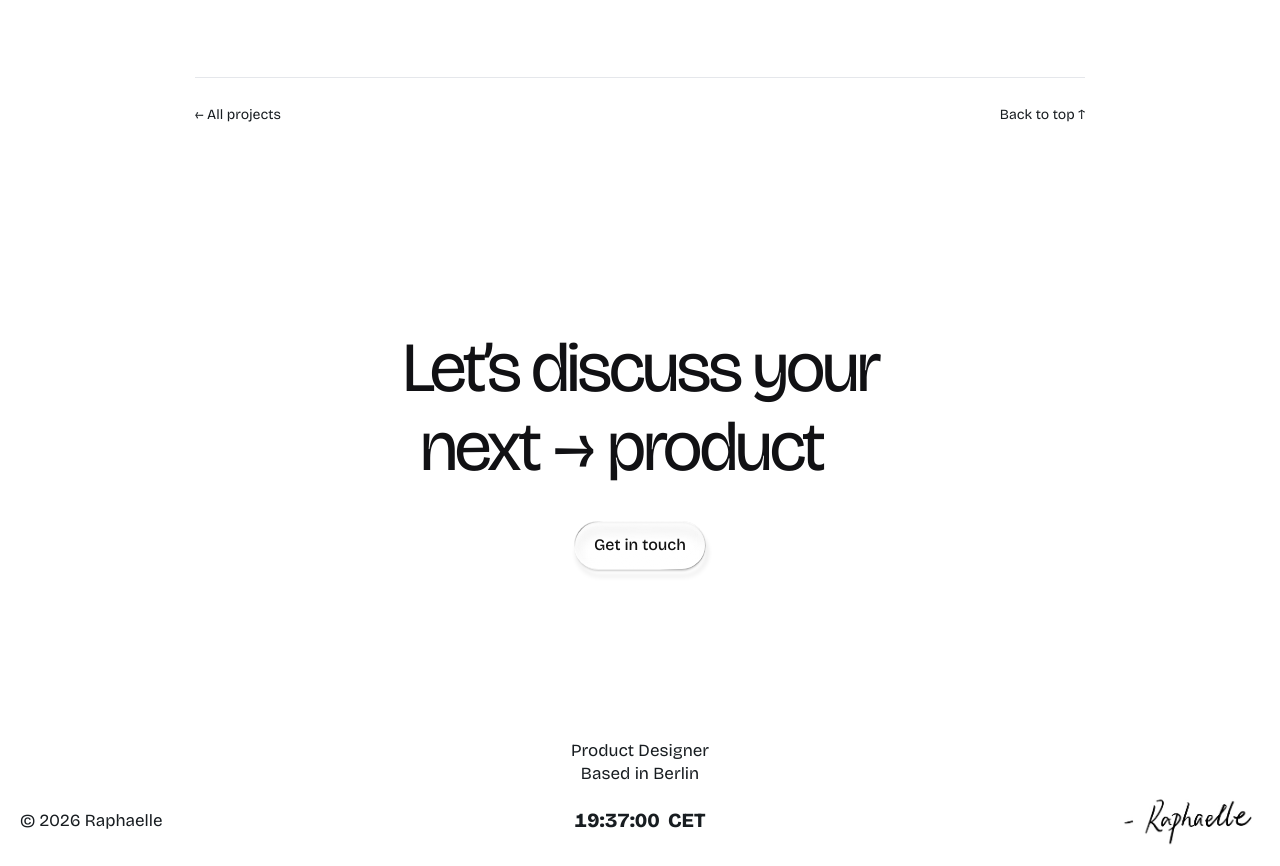
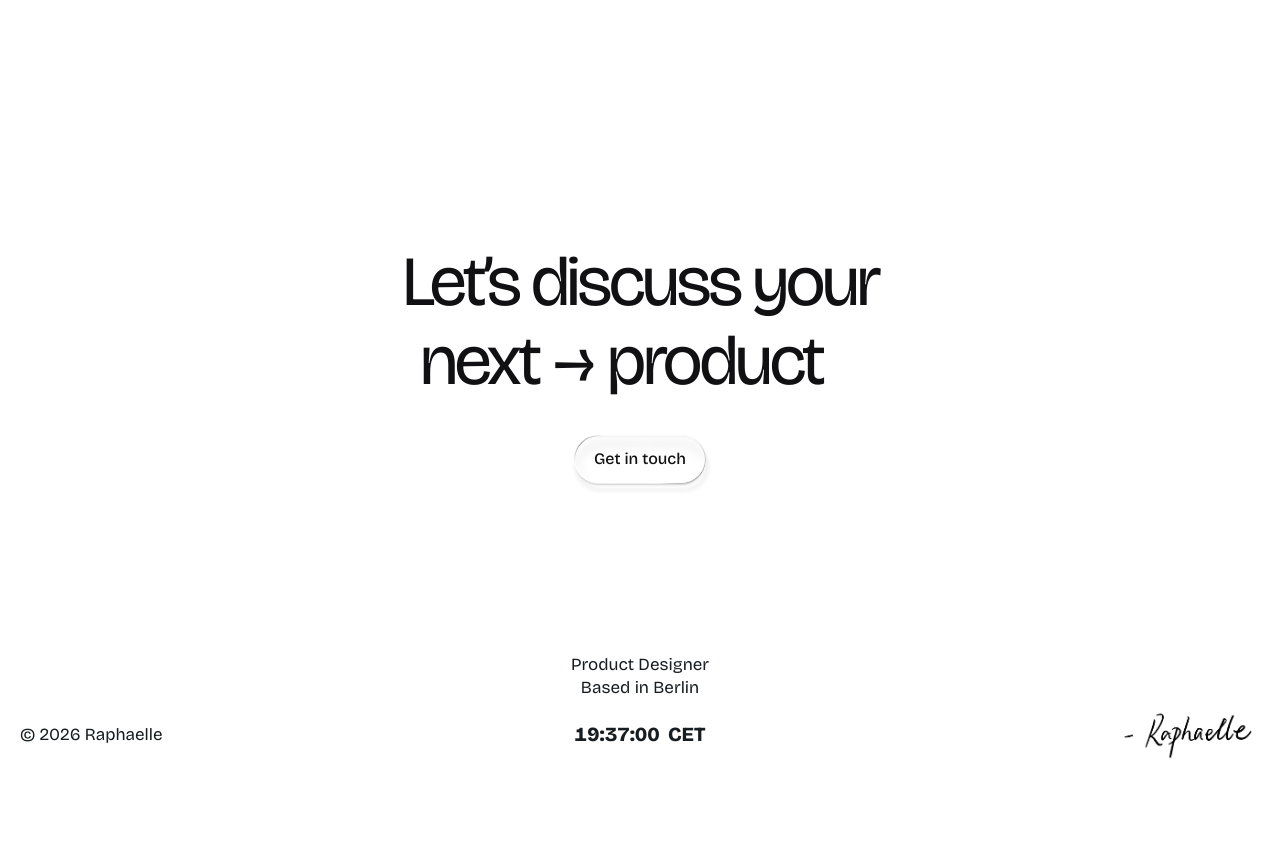
Before and after one commit to Raphaelleflynn/Raphaelleflynn.github.io, a plain HTML site: page ishop-admin/ishop-admin.html in a window 1280 px wide. Shown: the part 9904-10770 px from the top of the page. After the commit the page ends 10684 px from the top, so only its background shows below. Drawn offline with Linux system fonts and the light colour scheme.

Commit message:
Remove redundant case study footer navigation

```diff
--- a/css/contact-footer.css
+++ b/css/contact-footer.css
@@ -77,18 +77,6 @@
 .contact-footer-copyright { position: absolute; left: 20px; bottom: 32px; font-size: 17px; color: var(--text-color, #181d21); }
 .contact-footer-signature { position: absolute; right: 20px; bottom: 20px; display: block; width: 140px; height: auto; mix-blend-mode: multiply; }
 
-.project-navigation {
-    display: flex;
-    justify-content: space-between;
-    gap: 16px;
-    padding: 28px 0 40px;
-    border-top: 1px solid #e5e7eb;
-    font-size: 14px;
-}
-.project-navigation a { color: #181d21; text-decoration: none; }
-.project-navigation a:hover { text-decoration: underline; }
-.project-navigation a:focus-visible { outline: 2px solid #1c66ff; outline-offset: 5px; }
-
 @media (max-width: 600px) {
     .contact-footer {
         display: grid;
--- a/ishop-admin/ishop-admin.html
+++ b/ishop-admin/ishop-admin.html
@@ -206,7 +206,7 @@
 <link rel="stylesheet" href="../css/site-header.css?v=20261126-underline-motion">
 <link rel="stylesheet" href="../css/mobile-menu.css?v=20261126-email">
 <link rel="stylesheet" href="../css/glass-button.css?v=20261126-site-chrome">
-<link rel="stylesheet" href="../css/contact-footer.css?v=20261126-site-chrome">
+<link rel="stylesheet" href="../css/contact-footer.css?v=20261126-case-footer">
 </head>
 <body id="top">
 
@@ -431,13 +431,6 @@
   </div>
 </div>
 
-<div class="container">
-  <nav class="project-navigation" aria-label="Project navigation">
-    <a href="../#portfolio">← All projects</a>
-    <a href="#top">Back to top ↑</a>
-  </nav>
-</div>
-
 <footer class="contact-footer" id="contact" aria-labelledby="footer-title">
     <div class="contact-footer-main">
         <h2 id="footer-title" class="contact-footer-title" aria-label="Let’s discuss your next project">
```
Also changed, not shown: About/index.html (+1 -1 lines), index.html (+1 -1 lines), ishop/ishop.html (+1 -6 lines), velto/velto.html (+1 -5 lines).
